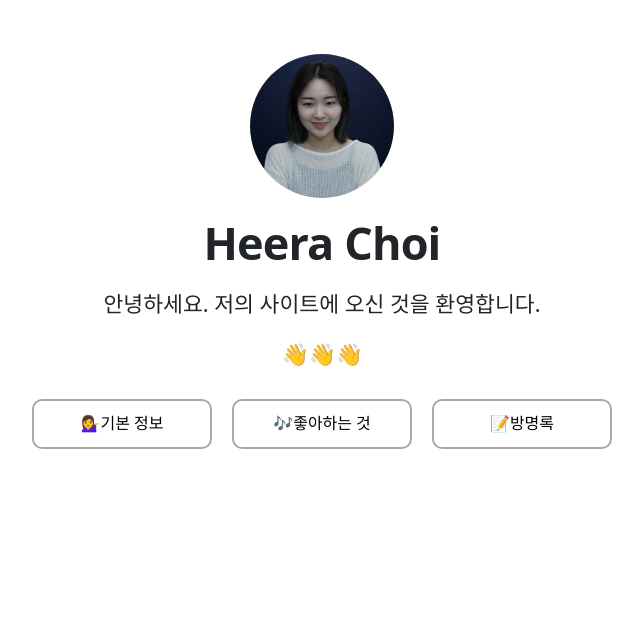
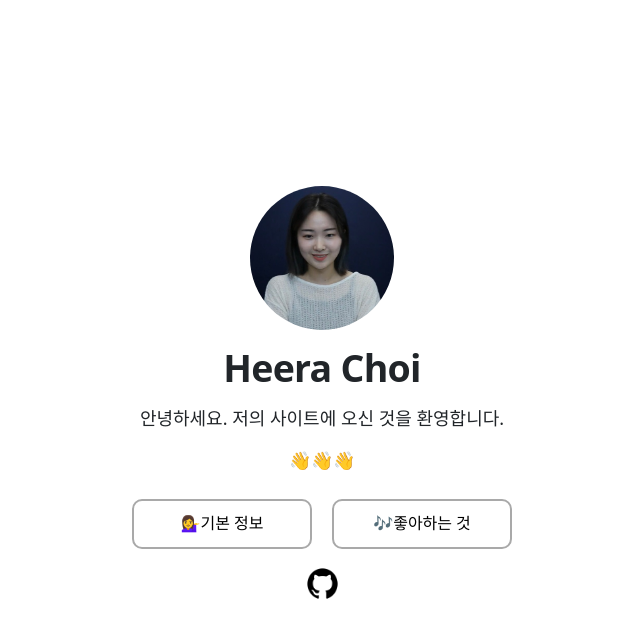
Before and after one commit to Heeeera/first-project, a Next.js app: page / in a window 1280 px wide. Shown: the top 638 px of the page, without its empty margins (318-961 px from the left). Built offline with nearby package versions, Linux system fonts and the light colour scheme.

Commit message:
Fix main layout, remove visitors

```diff
--- a/components/layout.module.css
+++ b/components/layout.module.css
@@ -1,7 +1,12 @@
 .container {
     max-width: 36rem;
-    padding: 0 1rem;
-    margin: 3rem auto 6rem;
+    /* padding: 0 1rem; */
+    margin: 0 auto 0;
+    display: flex;
+    flex-direction: column;
+    align-items: center;
+    justify-content: center;
+    min-height: 100vh;
 }
 
 .header {
--- a/pages/index.js
+++ b/pages/index.js
@@ -1,11 +1,13 @@
 import Head from 'next/head';
+import Image from 'next/image';
+import Link from 'next/link';
 import Layout, { siteTitle } from '../components/layout';
+import Button from '../components/Button';
 import utilStyles from '../styles/utils.module.css';
-import Button from '../components/Button';
-
+import gitLogo from '../public/github.png';
 export default function Home() {
-  const menu = ["💁‍♀️기본 정보", "🎶좋아하는 것", "📝방명록"];
-  const url = ["/information", "/favorite", "/visitors"];
+  const menu = ["💁‍♀️기본 정보", "🎶좋아하는 것"];
+  const url = ["/information", "/favorite"];
 
   return (
     <Layout home>
@@ -16,6 +18,10 @@ export default function Home() {
         <p>안녕하세요. 저의 사이트에 오신 것을 환영합니다.</p>
         <p>👋👋👋</p>
         <div className={utilStyles.button}>{menu.map((data, idx) => <Button key={idx} name={data} url={url[idx]}/>)}</div>
+        {/* <div style={{fontSize:'15px', padding: '20px'}}>📧 heeeeera5487@gmail.com</div> */}
+        <Link href="https://github.com/Heeeera" passHref>
+          <a><Image src={gitLogo} height='49' width='49' alt="git"/></a>
+        </Link>
       </section>
     </Layout>
   );
--- a/styles/globals.css
+++ b/styles/globals.css
@@ -5,7 +5,7 @@ body {
   font-family: 'NanumSquare', -apple-system, BlinkMacSystemFont, Segoe UI, Roboto, Oxygen,
   Ubuntu, Cantarell, Fira Sans, Droid Sans, Helvetica Neue, sans-serif;
   line-height: 1.6;
-  font-size: 18px;
+  font-size: 15px;
 }
 
 * {
```
Also changed, not shown: public/github.png (added).
